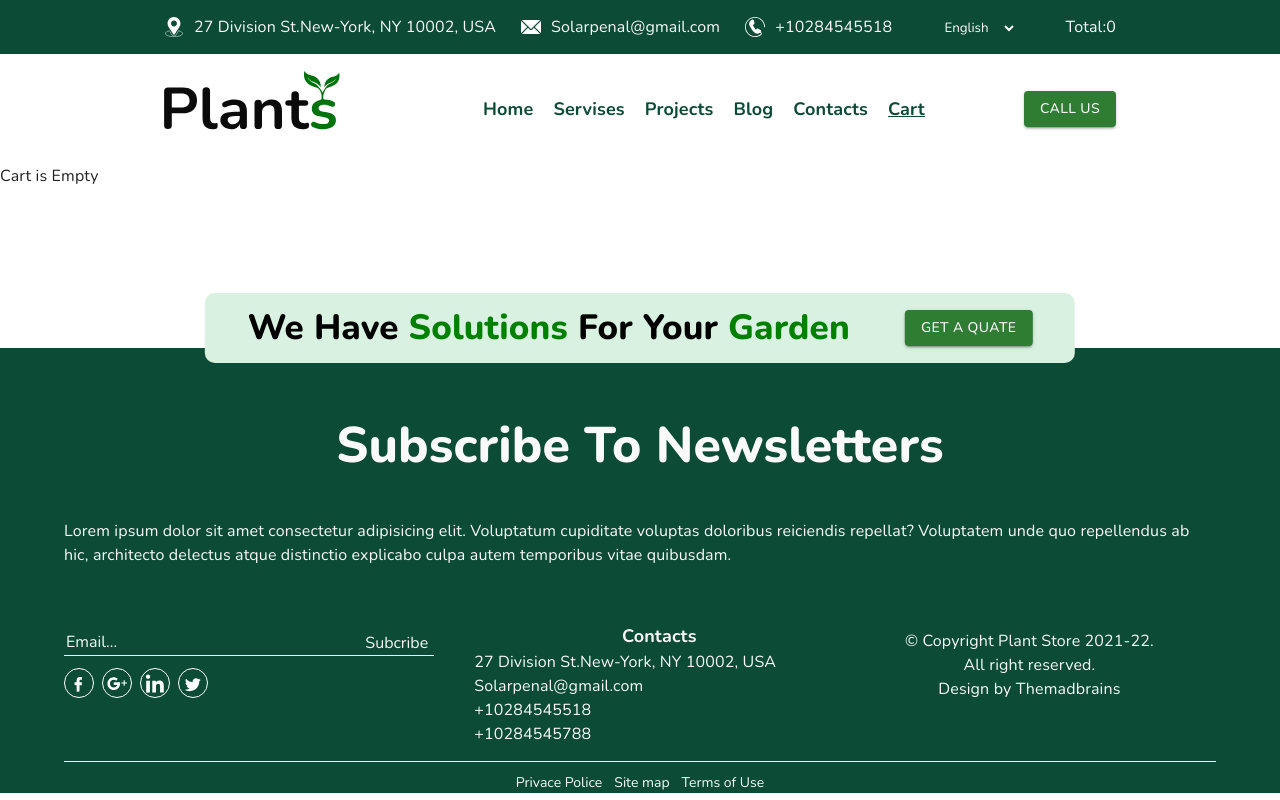
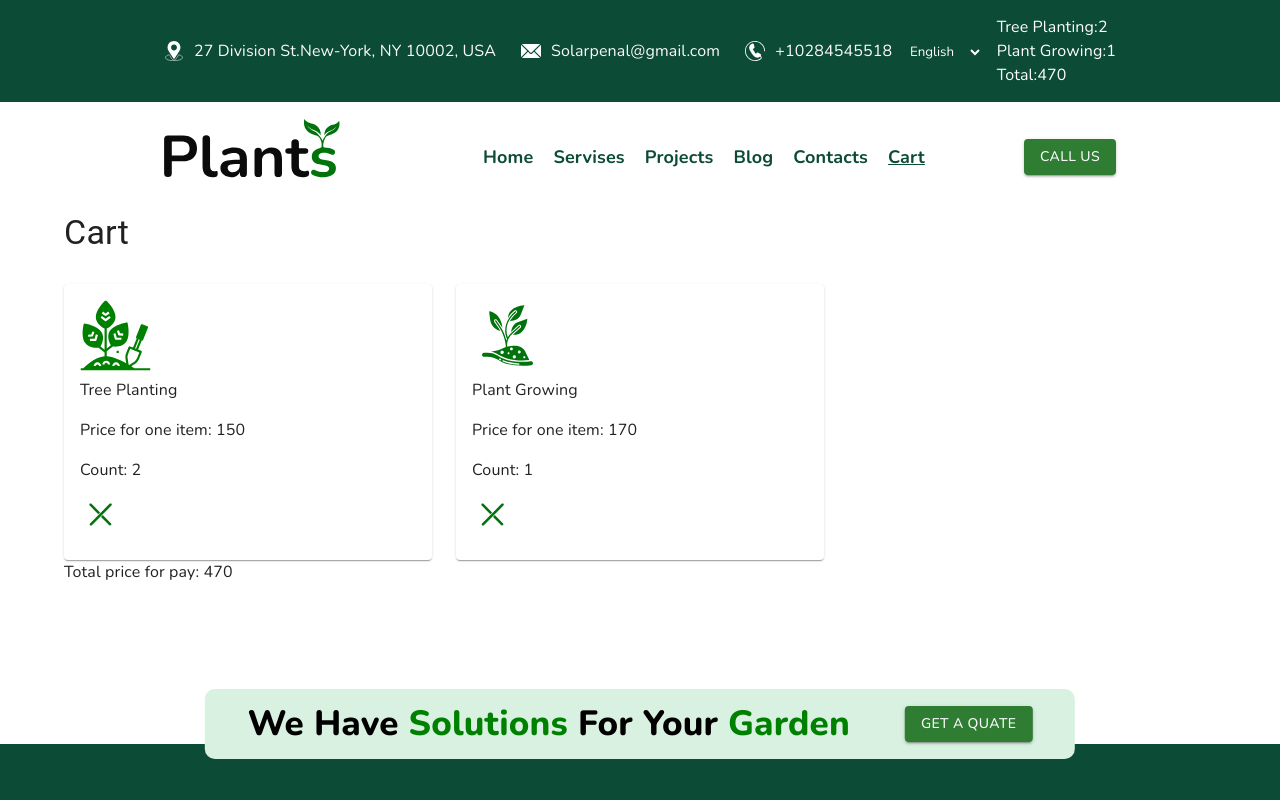
Before and after one commit to YevhenTkalenko/Plant-shop-On-React, a React (Create React App) app: page /cart in a window 1280 px wide. Shown: the top 800 px of the page. Built offline with nearby package versions, Linux system fonts and the light colour scheme.

Commit message:
add delete button, productList and productListItems

```diff
--- a/package.json
+++ b/package.json
@@ -53,6 +53,7 @@
     ]
   },
   "devDependencies": {
+    "@types/lodash": "^4.14.202",
     "prettier": "3.1.1"
   }
 }
--- a/src/Container/App.tsx
+++ b/src/Container/App.tsx
@@ -9,6 +9,7 @@ import ProjectsPage from './Pages/ProjectsPage/ProjectsPage'
 import PageNotFound from './Pages/PageNotFound/PageNotFound'
 import CartPage from './Pages/CartPage/CartPage'
 import { useState } from 'react'
+import _ from 'lodash'
 
 interface Props {}
 
@@ -24,7 +25,14 @@ const App = (props: Props) => {
         }))
     }
 
-    const [ProductsInCart, setProductsInCart] = useState<ProductsInCart>({})
+    const [ProductsInCart, setProductsInCart] = useState<ProductsInCart>({
+        1: 2,
+        4: 1,
+    })
+
+    const deleteProductFromCart = (id: number) => {
+        setProductsInCart((prevState) => _.omit(prevState, id))
+    }
 
     return (
         <>
@@ -44,7 +52,10 @@ const App = (props: Props) => {
                         !Object.keys(ProductsInCart).length ? (
                             'Cart is Empty'
                         ) : (
-                            <CartPage ProductsInCart={ProductsInCart} />
+                            <CartPage
+                                ProductsInCart={ProductsInCart}
+                                deleteProductFromCart={deleteProductFromCart}
+                            />
                         )
                     }
                 ></Route>
--- a/src/Container/Components/CartHeader/CartHeader.tsx
+++ b/src/Container/Components/CartHeader/CartHeader.tsx
@@ -1,41 +1,20 @@
-import PRODUCT, { ProductI, getProductsObject } from 'utils/Servises'
+import CartTotal from '../CartTotal/CartTotal'
+import CartProductList from '../CartProductList/CartProductList'
 
 interface Props {
     ProductsInCart: {
         [id: number]: number
     }
-
-    productsObject?: {
-        [id: number]: ProductI
-    }
 }
 
-const CartHeader = ({
-    ProductsInCart,
-    productsObject = getProductsObject(PRODUCT),
-}: Props) => {
+const CartHeader = ({ ProductsInCart }: Props) => {
     return (
         <>
             <div style={{ color: 'white' }}>
-                {Object.keys(ProductsInCart).map((productId, index) => {
-                    return (
-                        <>
-                            <div style={{ marginRight: '10px' }} key={index}>
-                                {productsObject[parseInt(productId)].title}:
-                                {ProductsInCart[parseInt(productId)]}
-                            </div>
-                        </>
-                    )
-                })}
+                <CartProductList ProductsInCart={ProductsInCart} />
                 <div>
                     Total:
-                    {Object.keys(ProductsInCart).reduce((total, productId) => {
-                        return (
-                            total +
-                            productsObject[parseInt(productId)].price *
-                                ProductsInCart[parseInt(productId)]
-                        )
-                    }, 0)}
+                    <CartTotal ProductsInCart={ProductsInCart} />
                 </div>
             </div>
         </>
--- /dev/null
+++ b/src/Container/Components/CartProductList/CartProductList.tsx
@@ -0,0 +1,41 @@
+import PRODUCT, { ProductI, getProductsObject } from 'utils/Servises'
+import CartProductListItem from './CartProductListItem'
+
+interface Props {
+    ProductsInCart: {
+        [id: number]: number
+    }
+
+    productsObject?: {
+        [id: number]: ProductI
+    }
+
+    CartItem?: any
+
+    deleteProductFromCart?: (id: number) => void
+}
+
+const CartProductList = ({
+    CartItem = CartProductListItem,
+    productsObject = getProductsObject(PRODUCT),
+    ProductsInCart,
+    deleteProductFromCart,
+}: Props) => {
+    return (
+        <>
+            {Object.keys(ProductsInCart).map((productId, index) => {
+                return (
+                    <>
+                        <CartItem
+                            key={index}
+                            product={productsObject[parseInt(productId)]}
+                            productCount={ProductsInCart[parseInt(productId)]}
+                            deleteProductFromCart={deleteProductFromCart}
+                        />
+                    </>
+                )
+            })}
+        </>
+    )
+}
+export default CartProductList
--- /dev/null
+++ b/src/Container/Components/CartProductList/CartProductListItem.tsx
@@ -0,0 +1,17 @@
+import { ProductI } from 'utils/Servises'
+
+interface Props {
+    productCount: number
+    product: ProductI
+}
+
+const CartProductListItem = ({ productCount, product }: Props) => {
+    return (
+        <>
+            <div>
+                {product.title}:{productCount}
+            </div>
+        </>
+    )
+}
+export default CartProductListItem
--- /dev/null
+++ b/src/Container/Components/CartProductList/CartProductListItemExtended.tsx
@@ -0,0 +1,37 @@
+import { CardContent, Grid, Card } from '@mui/material'
+import { ProductI } from 'utils/Servises'
+import cancel from 'assets/images/HeaderImage/HeaderBottomImg/cancel.svg'
+
+interface Props {
+    product: ProductI
+    productCount: number
+    deleteProductFromCart: (id: number) => void
+}
+const CartProductListItemExtended = ({
+    product,
+    productCount,
+    deleteProductFromCart,
+}: Props) => {
+    return (
+        <Grid item xs={12} sm={4}>
+            <Card>
+                <CardContent>
+                    <div className="product-image">
+                        <img src={product.image} alt="" />
+                    </div>
+                    <div>{product.title}</div>
+                    <p>Price for one item: {product.price}</p>
+                    <p>Count: {productCount}</p>
+                    <div>
+                        <button
+                            onClick={() => deleteProductFromCart(product.id)}
+                        >
+                            <img src={cancel} alt="" />
+                        </button>
+                    </div>
+                </CardContent>
+            </Card>
+        </Grid>
+    )
+}
+export default CartProductListItemExtended
--- /dev/null
+++ b/src/Container/Components/CartTotal/CartTotal.tsx
@@ -0,0 +1,29 @@
+import PRODUCT, { getProductsObject, ProductI } from 'utils/Servises'
+
+interface Props {
+    ProductsInCart: {
+        [id: number]: number
+    }
+
+    productsObject?: {
+        [id: number]: ProductI
+    }
+}
+
+const CartTotal = ({
+    ProductsInCart,
+    productsObject = getProductsObject(PRODUCT),
+}: Props) => {
+    return (
+        <>
+            {Object.keys(ProductsInCart).reduce((total, productId) => {
+                return (
+                    total +
+                    productsObject[parseInt(productId)].price *
+                        ProductsInCart[parseInt(productId)]
+                )
+            }, 0)}
+        </>
+    )
+}
+export default CartTotal
--- a/src/Container/Pages/CartPage/CartPage.tsx
+++ b/src/Container/Pages/CartPage/CartPage.tsx
@@ -1,44 +1,39 @@
-import { Container, Card, Grid } from '@mui/material'
-import PRODUCT, { ProductI, getProductsObject } from 'utils/Servises'
+import { Container, Typography, Grid } from '@mui/material'
+import CartProductList from 'Container/Components/CartProductList/CartProductList'
+import CartProductListItemExtended from 'Container/Components/CartProductList/CartProductListItemExtended'
+import CartTotal from 'Container/Components/CartTotal/CartTotal'
 
 interface Props {
     ProductsInCart: {
         [id: number]: number
     }
-
-    productsObject?: {
-        [id: number]: ProductI
-    }
+    deleteProductFromCart: (id: number) => void
 }
 
-const CartPage = ({
-    ProductsInCart,
-    productsObject = getProductsObject(PRODUCT),
-}: Props) => {
-    //prettier-ignore
+const CartPage = ({ ProductsInCart, deleteProductFromCart }: Props) => {
     return (
         <>
             <Container>
-                <Grid container spacing={2}>
-                    {Object.keys(ProductsInCart).map((productId, index) => {
-                        return (
-                            <>
-                                    <Grid item xs={12} sm={6} md={4}>
-                                        <Card>
-                                            <div key={index}>
-                                                <div>
-                                                    <img src={productsObject[parseInt(productId)].image} alt="" />
-                                                </div>
-                                                <div>{productsObject[parseInt(productId)].title}:{ProductsInCart[parseInt(productId)]}</div>
-                                                <div>{productsObject[parseInt(productId)].price}</div>
-                                                <div>{productsObject[parseInt(productId)].price * ProductsInCart[parseInt(productId)]}</div>
-                                            </div>
-                                        </Card>
-                                    </Grid>
-                            </>
-                        )
-                    })}
+                <Typography
+                    variant="h4"
+                    component="h1"
+                    sx={{
+                        marginBottom: '30px',
+                    }}
+                >
+                    Cart
+                </Typography>
+                <Grid container spacing={3}>
+                    <CartProductList
+                        deleteProductFromCart={deleteProductFromCart}
+                        ProductsInCart={ProductsInCart}
+                        CartItem={CartProductListItemExtended}
+                    />
                 </Grid>
+                <div>
+                    Total price for pay:{' '}
+                    <CartTotal ProductsInCart={ProductsInCart} />
+                </div>
             </Container>
         </>
     )
```
Also changed, not shown: 1 other file (tests, documents, lock files or other folders).
